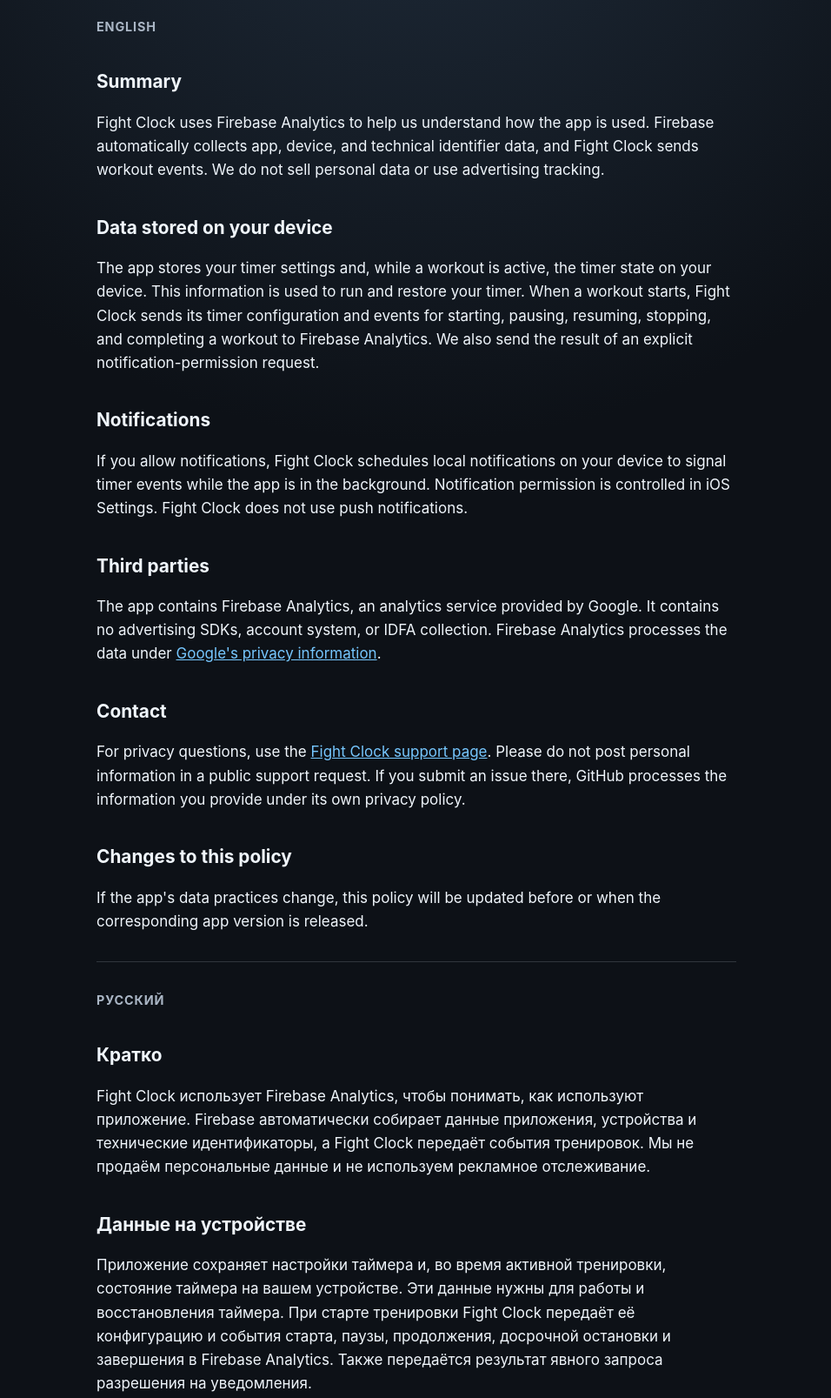
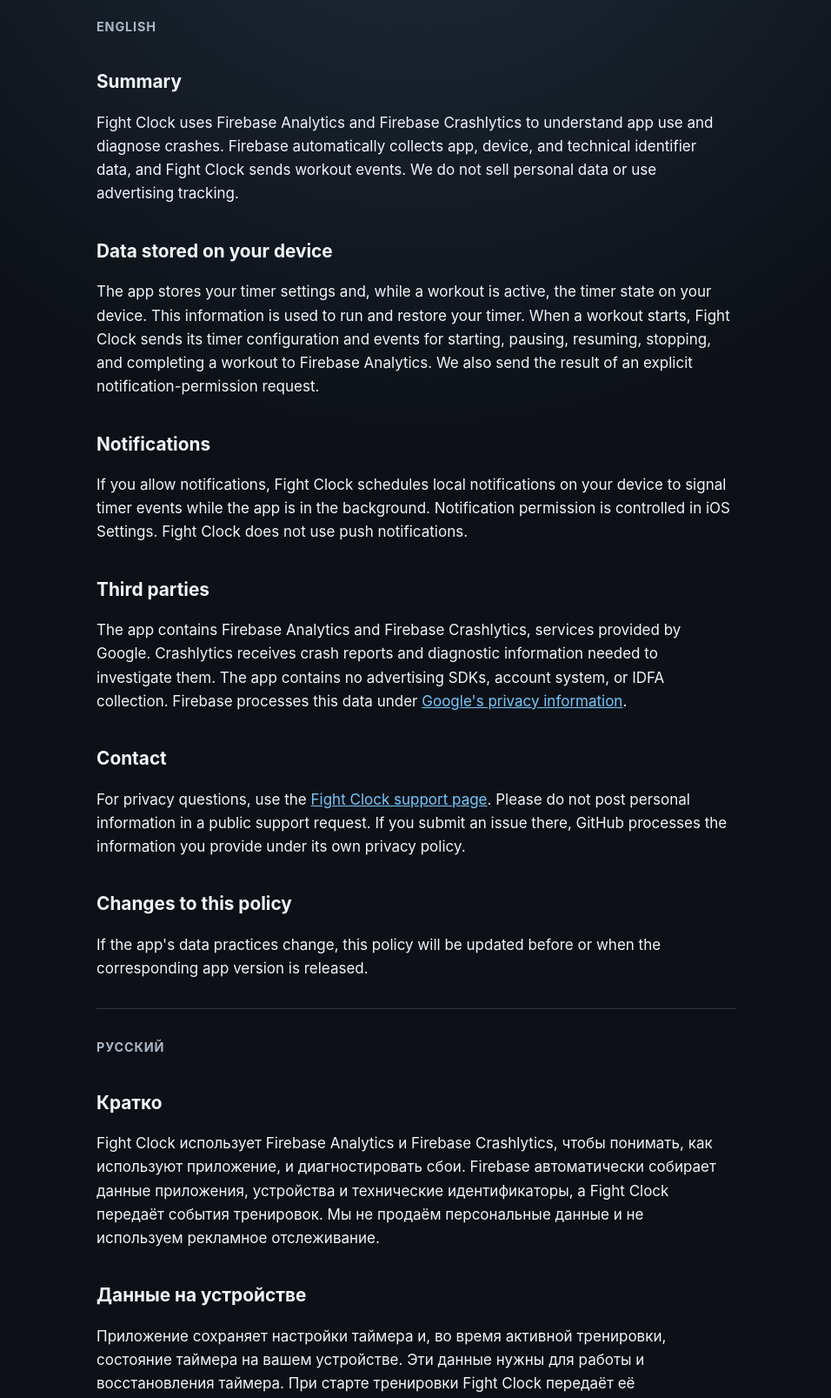
Before and after one commit to CoBug92/Fight-Clock, a plain HTML site: page docs/site/privacy/index.html in a window 1280 px wide. Shown: the part 260-1867 px from the top of the page at 87% size, without its empty margins (161-1117 px from the left). Drawn offline with Linux system fonts and the light colour scheme.

Commit message:
Добавлена Crashlytics

```diff
--- a/docs/site/privacy/index.html
+++ b/docs/site/privacy/index.html
@@ -23,13 +23,13 @@
     <section class="language" aria-labelledby="privacy-en">
       <div class="language-label">English</div>
       <h2 id="privacy-en">Summary</h2>
-      <p>Fight Clock uses Firebase Analytics to help us understand how the app is used. Firebase automatically collects app, device, and technical identifier data, and Fight Clock sends workout events. We do not sell personal data or use advertising tracking.</p>
+      <p>Fight Clock uses Firebase Analytics and Firebase Crashlytics to understand app use and diagnose crashes. Firebase automatically collects app, device, and technical identifier data, and Fight Clock sends workout events. We do not sell personal data or use advertising tracking.</p>
       <h2>Data stored on your device</h2>
       <p>The app stores your timer settings and, while a workout is active, the timer state on your device. This information is used to run and restore your timer. When a workout starts, Fight Clock sends its timer configuration and events for starting, pausing, resuming, stopping, and completing a workout to Firebase Analytics. We also send the result of an explicit notification-permission request.</p>
       <h2>Notifications</h2>
       <p>If you allow notifications, Fight Clock schedules local notifications on your device to signal timer events while the app is in the background. Notification permission is controlled in iOS Settings. Fight Clock does not use push notifications.</p>
       <h2>Third parties</h2>
-      <p>The app contains Firebase Analytics, an analytics service provided by Google. It contains no advertising SDKs, account system, or IDFA collection. Firebase Analytics processes the data under <a href="https://firebase.google.com/support/privacy">Google's privacy information</a>.</p>
+      <p>The app contains Firebase Analytics and Firebase Crashlytics, services provided by Google. Crashlytics receives crash reports and diagnostic information needed to investigate them. The app contains no advertising SDKs, account system, or IDFA collection. Firebase processes this data under <a href="https://firebase.google.com/support/privacy">Google's privacy information</a>.</p>
       <h2>Contact</h2>
       <p>For privacy questions, use the <a href="../support/">Fight Clock support page</a>. Please do not post personal information in a public support request. If you submit an issue there, GitHub processes the information you provide under its own privacy policy.</p>
       <h2>Changes to this policy</h2>
@@ -39,13 +39,13 @@
     <section class="language" lang="ru" aria-labelledby="privacy-ru">
       <div class="language-label">Русский</div>
       <h2 id="privacy-ru">Кратко</h2>
-      <p>Fight Clock использует Firebase Analytics, чтобы понимать, как используют приложение. Firebase автоматически собирает данные приложения, устройства и технические идентификаторы, а Fight Clock передаёт события тренировок. Мы не продаём персональные данные и не используем рекламное отслеживание.</p>
+      <p>Fight Clock использует Firebase Analytics и Firebase Crashlytics, чтобы понимать, как используют приложение, и диагностировать сбои. Firebase автоматически собирает данные приложения, устройства и технические идентификаторы, а Fight Clock передаёт события тренировок. Мы не продаём персональные данные и не используем рекламное отслеживание.</p>
       <h2>Данные на устройстве</h2>
       <p>Приложение сохраняет настройки таймера и, во время активной тренировки, состояние таймера на вашем устройстве. Эти данные нужны для работы и восстановления таймера. При старте тренировки Fight Clock передаёт её конфигурацию и события старта, паузы, продолжения, досрочной остановки и завершения в Firebase Analytics. Также передаётся результат явного запроса разрешения на уведомления.</p>
       <h2>Уведомления</h2>
       <p>Если вы разрешили уведомления, Fight Clock создаёт локальные уведомления на устройстве, чтобы подавать сигналы таймера в фоне. Разрешение управляется в настройках iOS. Fight Clock не использует push-уведомления.</p>
       <h2>Сторонние сервисы</h2>
-      <p>В приложении используется Firebase Analytics — аналитический сервис Google. Рекламных SDK, системы аккаунтов и сбора IDFA нет. Firebase Analytics обрабатывает данные в соответствии с <a href="https://firebase.google.com/support/privacy">информацией Google о приватности</a>.</p>
+      <p>В приложении используются Firebase Analytics и Firebase Crashlytics — сервисы Google. Crashlytics получает отчёты о сбоях и диагностические данные, нужные для их исследования. Рекламных SDK, системы аккаунтов и сбора IDFA нет. Firebase обрабатывает эти данные в соответствии с <a href="https://firebase.google.com/support/privacy">информацией Google о приватности</a>.</p>
       <h2>Связь</h2>
       <p>Вопросы о приватности отправляйте через <a href="../support/">страницу поддержки Fight Clock</a>. Не публикуйте персональные данные в открытом обращении. Если вы создаёте там обращение, GitHub обрабатывает переданную вами информацию по своей политике конфиденциальности.</p>
       <h2>Изменения политики</h2>
```
Also changed, not shown: 3 other files.
